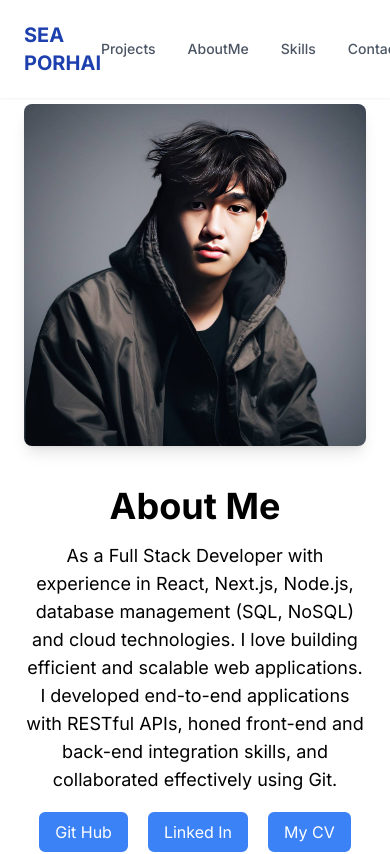
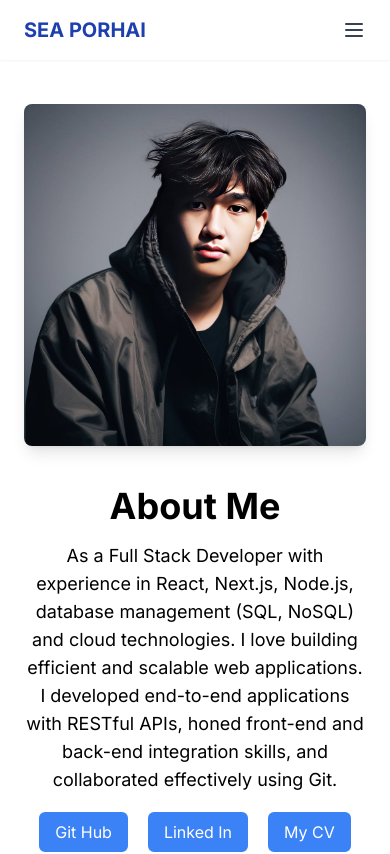
Before and after one commit to seaporhai/portfolio, a Next.js app: page / in a window 390 px wide. Shown: the top 854 px of the page. Built offline with nearby package versions, Linux system fonts and the light colour scheme.

Commit message:
new commit

```diff
--- a/src/app/page.tsx
+++ b/src/app/page.tsx
@@ -3,7 +3,7 @@ import { SkillCard } from "@/components";
 import { Navigation } from "@/components/navbarr";
 import { Skill } from "@/components/type";
 import AboutMe from "@/components/personal";
-import TimelineSection from "./aboutme/page";
+import TimelineSection from "../components/aboutme/page";
 import React from "react";
 
 const skills: Skill[] = [
--- a/src/components/navbarr/navbar.tsx
+++ b/src/components/navbarr/navbar.tsx
@@ -1,5 +1,6 @@
-import React from "react";
+import React, { useState } from "react";
 import Link from "next/link";
+import { Menu, X } from "lucide-react"; // Icons for the menu
 
 interface NavigationProps {
   activeSection?: string;
@@ -10,19 +11,28 @@ export const Navigation: React.FC<NavigationProps> = ({
   activeSection,
   CV_URL,
 }) => {
+  const [menuOpen, setMenuOpen] = useState(false);
+
+  const toggleMenu = () => setMenuOpen(!menuOpen);
+  const closeMenu = () => setMenuOpen(false);
+
   return (
     <nav className="fixed top-0 w-full bg-white/80 backdrop-blur-md shadow-sm z-40">
       <div className="container mx-auto px-6 py-4">
         <div className="flex justify-between items-center">
+          {/* Logo */}
           <Link href="/aboutme" className="text-xl font-bold text-blue-800">
             SEA PORHAI
           </Link>
-                    <div className="flex items-center space-x-8">
-                        {["Projects", "AboutMe", "Skills", "Contact",].map((item) => (
+
+          {/* Desktop Menu */}
+          <div className="hidden md:flex items-center space-x-8">
+            {["Projects", "AboutMe", "Skills", "Contact"].map((item) => (
               <Link
                 key={item}
-                                href={`${item.toLowerCase()}`}
-                                className={`text-sm font-medium transition-colors duration-300 ${activeSection === item.toLowerCase()
+                href={`/${item.toLowerCase()}`}
+                className={`text-sm font-medium transition-colors duration-300 ${
+                  activeSection === item.toLowerCase()
                     ? "text-blue-500"
                     : "text-gray-600 hover:text-blue-500"
                 }`}
@@ -35,14 +45,49 @@ export const Navigation: React.FC<NavigationProps> = ({
                 href={CV_URL}
                 target="_blank"
                 rel="noopener noreferrer"
-                                className="inline-flex items-center px-4 py-2 border border-gray-300  rounded-lg hover:bg-blue-500 hover:text-white transition-colors duration-300"
+                className="inline-flex items-center px-4 py-2 border border-gray-300 rounded-lg hover:bg-blue-500 hover:text-white transition-colors duration-300"
               >
                 View CV
               </a>
             )}
           </div>
+
+          {/* Mobile Menu Button */}
+          <button
+            onClick={toggleMenu}
+            className="md:hidden text-gray-700 focus:outline-none"
+          >
+            {menuOpen ? <X size={24} /> : <Menu size={24} />}
+          </button>
         </div>
+
+        {/* Mobile Menu Dropdown */}
+        {menuOpen && (
+          <div className="md:hidden absolute top-16 left-0 w-full bg-white shadow-md py-4 px-6">
+            {["Projects", "AboutMe", "Skills", "Contact"].map((item) => (
+              <Link
+                key={item}
+                href={`/${item.toLowerCase()}`}
+                className="block text-gray-600 hover:text-blue-500 py-2"
+                onClick={closeMenu}
+              >
+                {item}
+              </Link>
+            ))}
+            {CV_URL && (
+              <a
+                href={CV_URL}
+                target="_blank"
+                rel="noopener noreferrer"
+                className="block text-gray-600 hover:text-blue-500 py-2"
+                onClick={closeMenu}
+              >
+                View CV
+              </a>
+            )}
+          </div>
+        )}
       </div>
     </nav>
   );
-}
+};
```
Also changed, not shown: src/components/aboutme/page.tsx (renamed from src/app/aboutme/page.tsx). Lines whose indentation alone changed are shown as unchanged.
